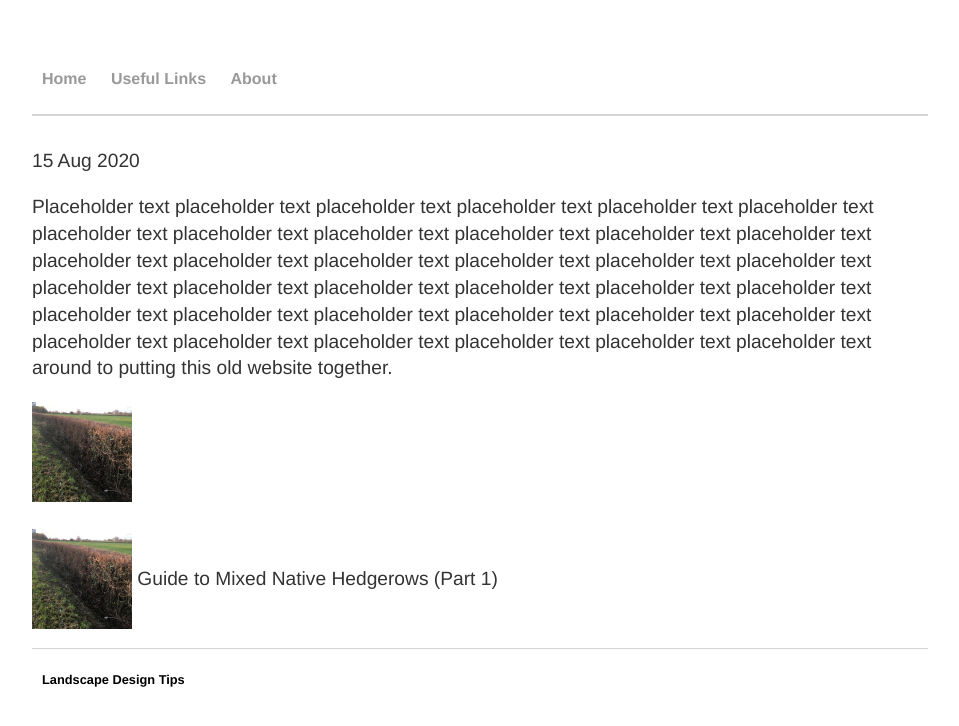
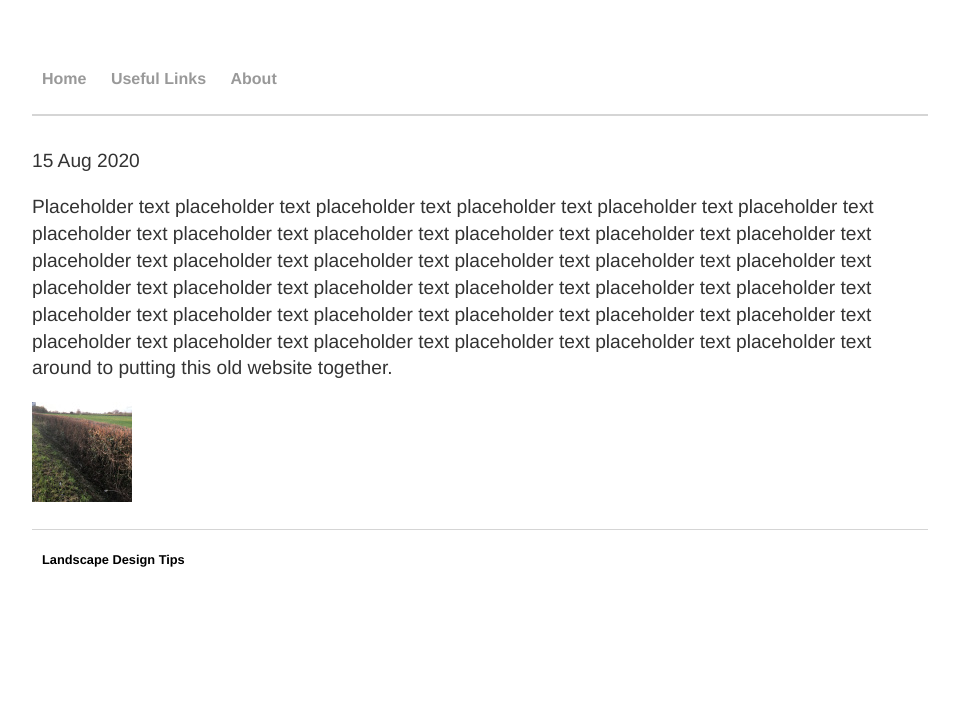
Before and after one commit to Quixoty/ORIG, a Jekyll site: the page built from _posts/2020-08-22-Guide to mixed native hedgerows (part 1).md, in a window 1280 px wide. Shown: the top 726 px of the page, without its empty margins (160-1119 px from the left). Built offline with Jekyll 4.4.1, drawn with Linux system fonts in a browser that asks for light colours; our own code applies the rules of GitHub Pages for plain Markdown files.

Commit message:
Update 2020-08-22-Guide to mixed native hedgerows (part 1).md

```diff
--- a/_posts/2020-08-22-Guide to mixed native hedgerows (part 1).md
+++ b/_posts/2020-08-22-Guide to mixed native hedgerows (part 1).md
@@ -14,7 +14,3 @@ date: 2020-08-22
 Placeholder text placeholder text placeholder text placeholder text placeholder text placeholder text placeholder text placeholder text placeholder text placeholder text placeholder text placeholder text placeholder text placeholder text placeholder text placeholder text placeholder text placeholder text placeholder text placeholder text placeholder text placeholder text placeholder text placeholder text placeholder text placeholder text placeholder text placeholder text placeholder text placeholder text placeholder text placeholder text placeholder text placeholder text placeholder text placeholder text around to putting this old website together.
 
 <img src="/assets/images/nativehedge1-100.JPG" alt="hi" class="inline"/>
-
-
-<img src="/assets/images/nativehedge1-100.JPG" style="vertical-align: middle;" width="100px"/>
-<span style="vertical-align: middle;">Guide to Mixed Native Hedgerows (Part 1)</span>
```
